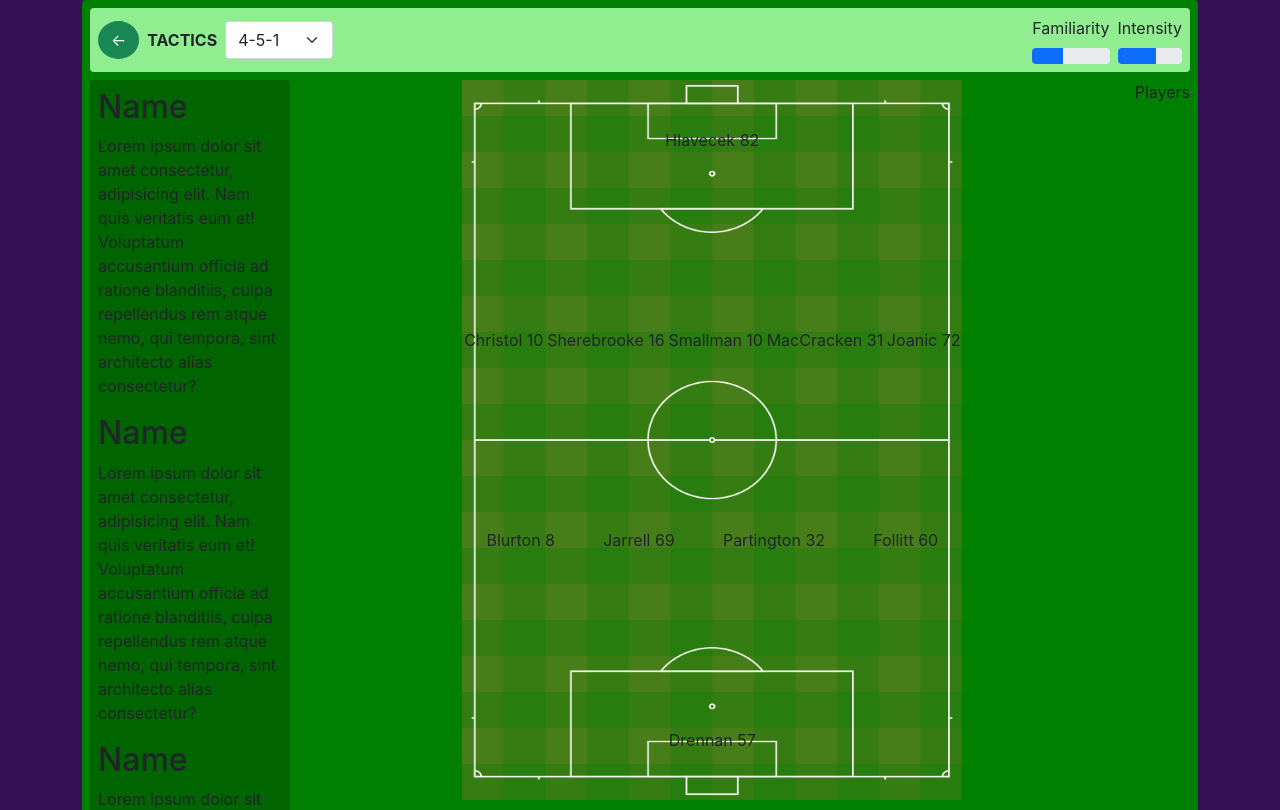
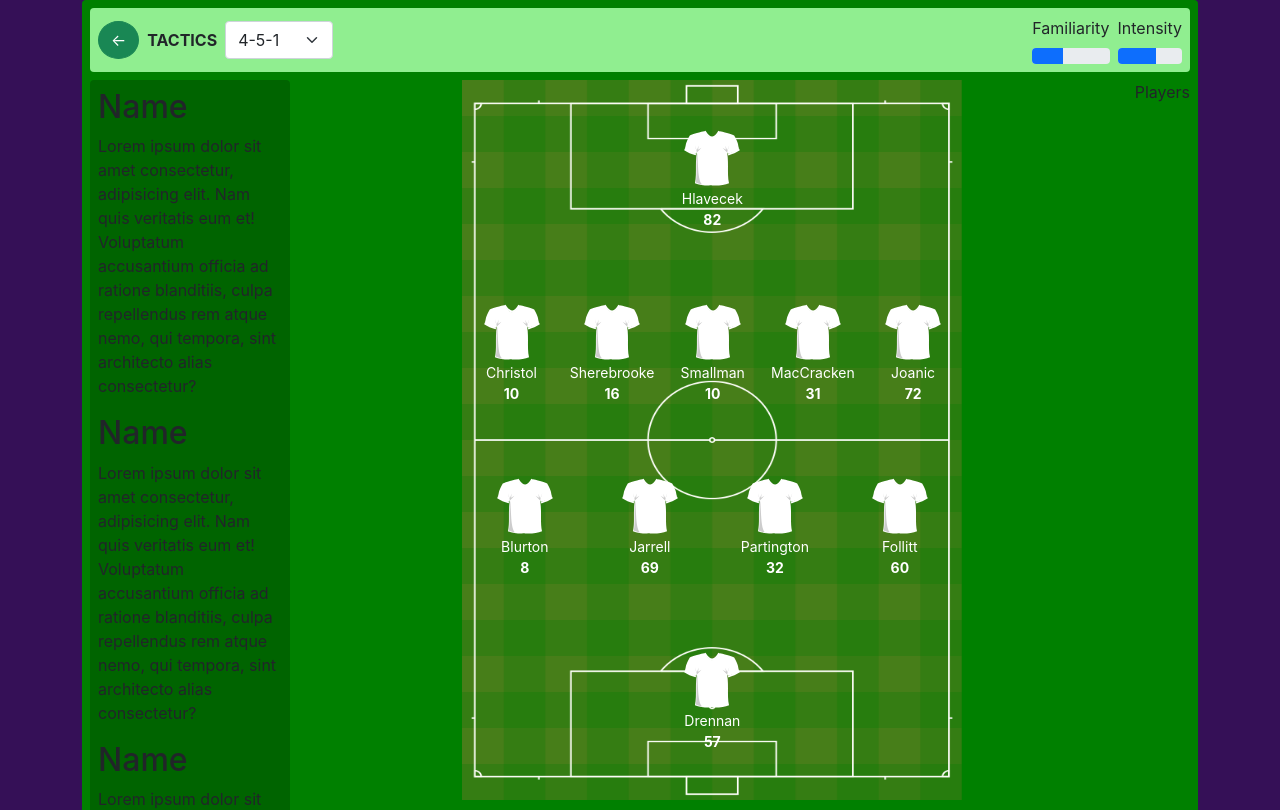
Before and after one commit to alexandrtovmach/footium-test, a React (Create React App) app: page / in a window 1280 px wide. Shown: the top 810 px of the page. Built offline with nearby package versions, Linux system fonts and the light colour scheme; the HTML template or start-up script is replaced by a standard one.

Commit message:
feat: Added player component

```diff
--- /dev/null
+++ b/src/components/Player.tsx
@@ -0,0 +1,31 @@
+import { Stack } from "react-bootstrap";
+import styled from "styled-components";
+
+import { ReactComponent as TShirtSvg } from "../assets/images/t-shirt.svg";
+
+const TShirt = styled(TShirtSvg)`
+  flex-grow: 0;
+  flex-shrink: 0;
+  width: 60px;
+`;
+
+const PlayerContainer = styled(Stack)`
+  flex: 0 0 80px;
+  font-size: 14px;
+`
+
+interface PlayerProps {
+  player: Player;
+}
+
+const Player: React.FunctionComponent<PlayerProps> = ({ player }) => {
+  return (
+    <PlayerContainer className="align-items-center">
+      <TShirt />
+      <p className="text-center m-0">{player.lastName}</p>
+      <p className="text-center fw-bolder m-0">{player.number}</p>
+    </PlayerContainer>
+  );
+};
+
+export default Player;
--- a/src/containers/TacticField.tsx
+++ b/src/containers/TacticField.tsx
@@ -3,6 +3,7 @@ import { Button, Stack, Form, ProgressBar } from "react-bootstrap";
 import styled from "styled-components";
 
 import FieldImageSrc from "../assets/images/field.png";
+import Player from "../components/Player";
 
 const GrassField = styled.div`
   background-color: green;
@@ -37,7 +38,6 @@ const applyTacticToPlayers = (tactic: string, players: Player[]) => {
   let i = 0;
   return [...rows, 1].map((count) => {
     const playersLine = players.slice(i, +count + i);
-    console.log(i, count, +count);
     i += +count;
     return playersLine;
   });
@@ -125,10 +125,10 @@ const TacticField: React.FunctionComponent<TacticFieldProps> = ({
             <Stack
               key={`players-line-${i}`}
               direction="horizontal"
-              className="justify-content-around"
+              className="justify-content-around text-white"
             >
               {row.map((player) => (
-                <span key={player.lastName}>{player.lastName} {player.number}</span>
+                <Player key={player.lastName} player={player} />
               ))}
             </Stack>
           ))}
```
Also changed, not shown: src/assets/images/t-shirt.svg (added).
